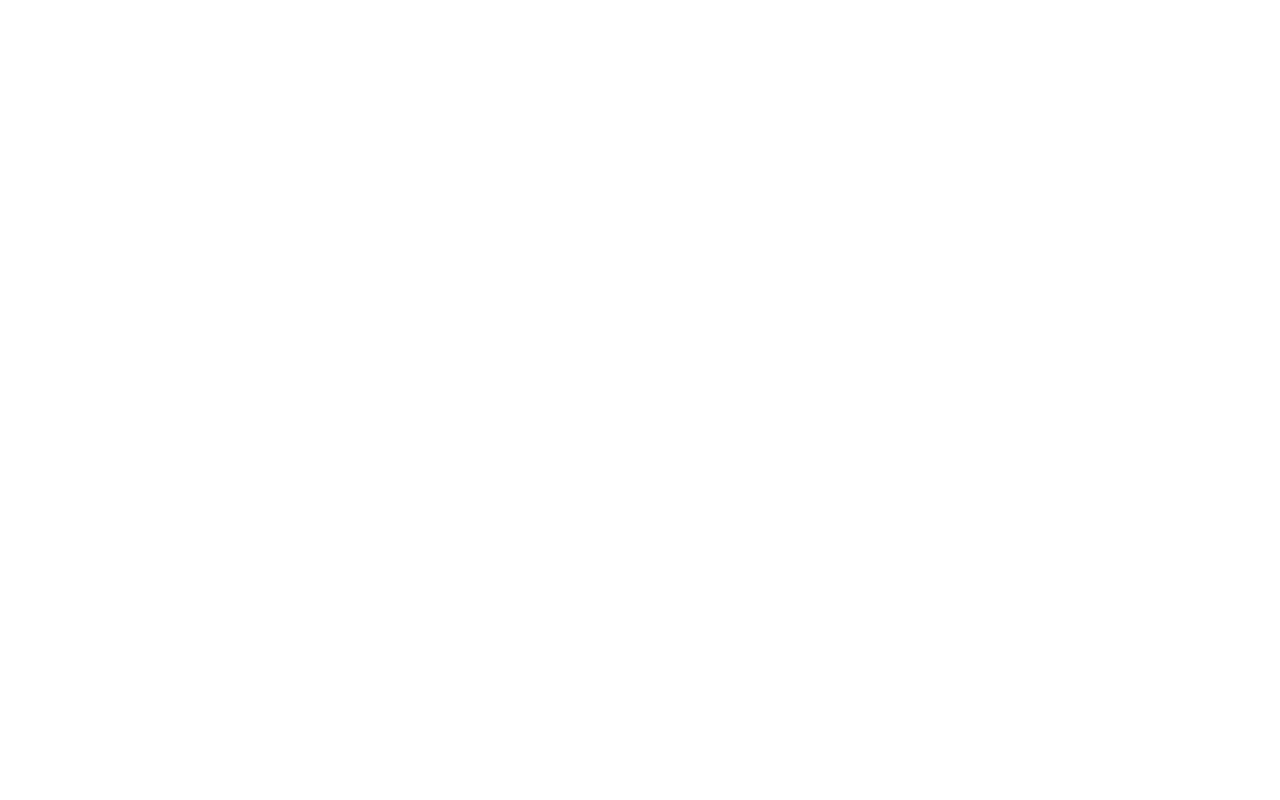
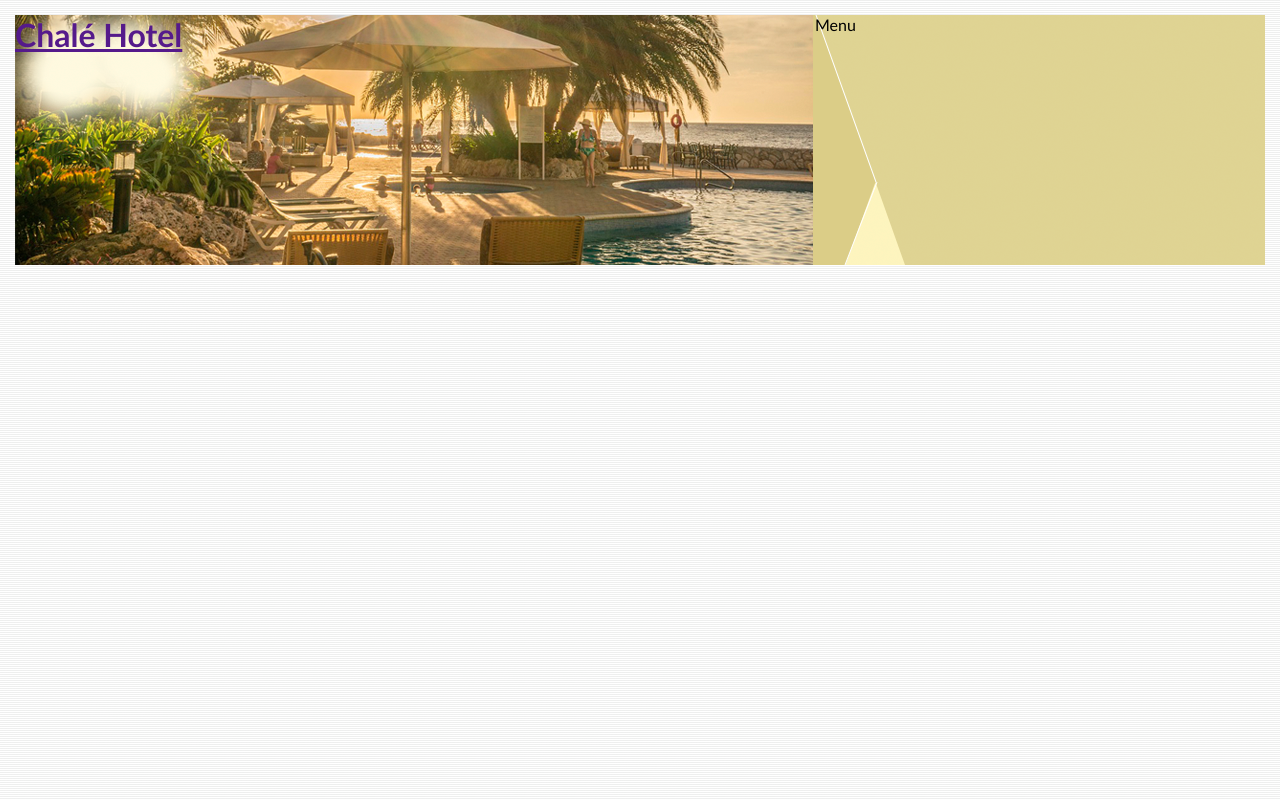
Before and after one commit to lucasfernande/Projeto-SiteChale, a plain HTML site: page index.html in a window 1280 px wide. Drawn offline with Linux system fonts and the light colour scheme.

Commit message:
começando o topo

```diff
--- a/css/style.css
+++ b/css/style.css
@@ -0,0 +1,40 @@
+/*	Zerando as formatações padrão	*/
+* {
+	margin: 0;
+	padding: 0;
+}
+
+body {
+	font-family: "Trebuchet MS", Helvetica, sans-serif;
+	background: #fff url(../img/bg.png);
+	margin: 15px;
+}
+
+#container {
+	background: #ede9cc;
+}
+
+#topo {
+	position: relative;
+	background: #dbcd87;
+	height: 15.4;
+	min-height: 250px;
+}
+
+#area-logo {
+	position: absolute;
+	background: url(../img/topo-imagem-principal.png) no-repeat;
+	width: 100%;
+	height: 250px;
+	top: 0;
+	left: 0;
+}
+
+#area-menu {
+	position: absolute;
+	background: url(../img/topo-imagem-lateral.png) no-repeat;
+	width: 450px;
+	height: 250px;
+	top: 0;
+	right: 0;
+}
--- a/index.html
+++ b/index.html
@@ -1,11 +1,34 @@
 <!DOCTYPE html>
 <html>
+
 	<head>
-		<title></title>
+		<title>Chalé Hotel</title>
 		<meta charset="utf-8">
 		<link rel="stylesheet" type="text/css" href="css/style.css">
 	</head>
+
 	<body>
 
+		<div id="container"> <!-- inicio container -->
+
+			<div id="topo"> <!-- inicio topo -->
+
+				<div id="area-logo">
+
+					<h1><a href="">Chalé Hotel</a></h1>
+
+				</div>
+
+				<div id="area-menu">
+
+					Menu
+
+				</div>
+
+			</div>	<!-- fim topo -->
+
+		</div> <!-- fim container -->
+
 	</body>
+
 </html>
```
Also changed, not shown: img/apartamento.jpg (added), img/bg-area-lateral.png (added), img/bg-area-principal.png (added), img/bg-container.png (added), img/bg-linha.gif (added), img/bg-rodape.png (added), img/bg.png (added), img/depoimento.png (added), img/logo.png (added), img/ornamento.png (added), img/piscina.jpg (added), img/restaurante.jpg (added), img/topo-imagem-lateral.png (added), img/topo-imagem-principal.png (added), 1 more files.
